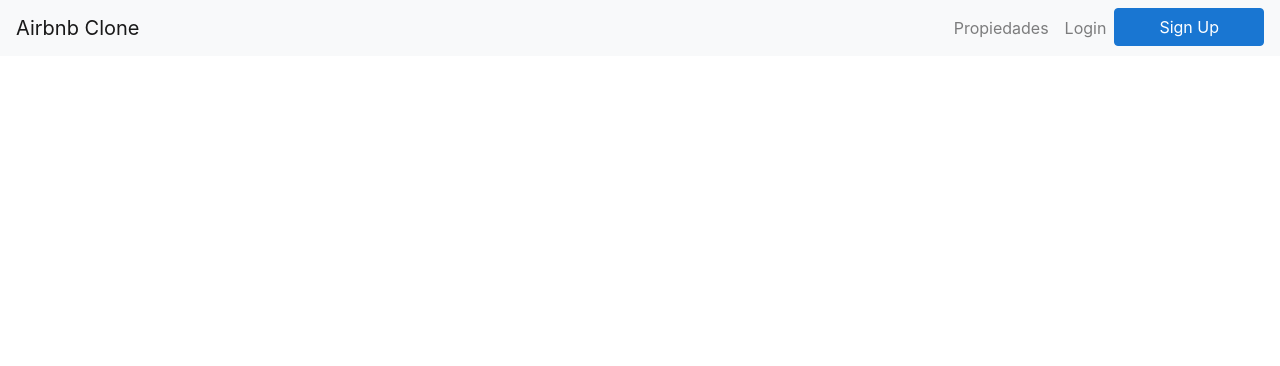
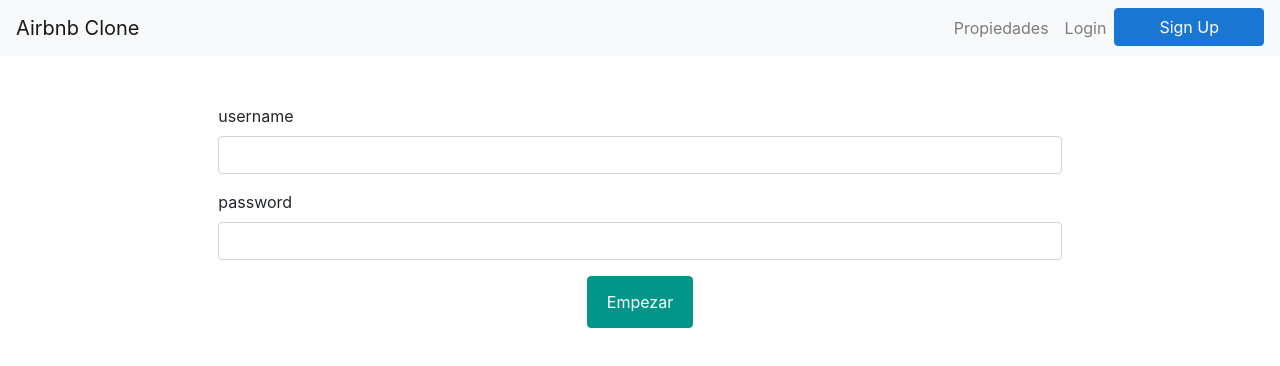
Before and after one commit to LigorioSalgado/b22-airbnb-clone, a React app: page /login in a window 1280 px wide. Shown: the top 366 px of the page. Built offline with nearby package versions, Linux system fonts and the light colour scheme.

Commit message:
navbar semi-completed

```diff
--- a/src/Routes.js
+++ b/src/Routes.js
@@ -6,7 +6,8 @@ import React, { Component } from 'react';
 
 import Navbar from './components/Navbar/Navbar';
 import Signup from './components/Signup/Signup';
-import Home from './components/Home/Home'
+import Home from './components/Home/Home';
+import Login from './components/Login/Login';
 
 class Routes extends Component {
 
@@ -17,6 +18,7 @@ class Routes extends Component {
             <main>
                 <Navbar/>
                 <Route exact path='/signup' component={Signup}/>
+                <Route exact path='/login' component={Login}/>
                 <Route exact path='/' component={Home}/>
 
 
--- a/src/components/Login/Login.js
+++ b/src/components/Login/Login.js
@@ -0,0 +1,64 @@
+import React, { Component } from 'react';
+import './login.scss';
+import GenericInput from '../GenericInput/GenericInput';
+import services from '../../services';
+
+
+class Login extends Component{
+
+    constructor(props){
+        super(props);
+        this.state = {
+            username:"",
+            password:""
+        }
+
+    }
+
+
+    checkInput = (event)=>{
+        let {name,value} =  event.target
+        this.setState({
+            [name]:value
+        })
+
+    }
+
+    formSubmit = (e) => {
+        e.preventDefault();
+        services.loginUser(this.state).then((resp) => {
+            localStorage.setItem('token',resp.data.token);
+            this.props.history.push('/')
+        }).catch((err) => {
+            console.log(err.response.data)
+        })
+
+    }
+
+    render(){
+        return(
+            <div className="row d-flex justify-content-center mt-5">
+                <div className="col-md-10 col-lg-8 ">
+                    <form action="" onSubmit={this.formSubmit}>
+                        <GenericInput type={"text"} name={"username"}
+                            value={this.state.username}
+                            change={this.checkInput} />
+
+                        <GenericInput type={"password"} name={"password"}
+                            value={this.state.password}
+                            change={this.checkInput} />
+                        <div className="text-center">
+                            <button type="submit" className="btn btn-login mx-auto">Empezar</button>
+
+                        </div>
+
+                    </form>
+                </div>
+            </div>
+
+        )
+    }
+
+}
+
+export default Login;
--- /dev/null
+++ b/src/components/Login/login.scss
@@ -0,0 +1,15 @@
+@import '../../colors.scss';
+
+
+.btn-login {
+    background-color: $ACCENT_COLOR;
+    color: $TEXT_COLOR !important;
+    border: 1px solid $ACCENT_COLOR;
+    padding: 0.8rem 1.2rem;
+
+        &:hover{
+            background-color: transparent;
+            color: $PRIMARY_TEXT !important;
+        }
+
+}
--- a/src/components/Navbar/Navbar.js
+++ b/src/components/Navbar/Navbar.js
@@ -1,8 +1,42 @@
 import React, { Component } from 'react';
 import './navbar.scss';
+import isAuthenticated from '../../resolvers/isAuthenticated';
+import payload from '../../resolvers/payload';
+import {Link} from 'react-router-dom';
 
 class Navbar extends Component {
 
+
+    checkAuthenticatedUser = () => {
+       if(true){
+           return(
+               <div>
+                    <li className="nav-item">
+                        <Link className="nav-link">Logut</Link>
+                    </li>
+                     <li className="nav-item">
+                        <Link className="nav-link">
+                            Hola {payload().username} !!!
+                        </Link>
+                     </li>
+
+               </div>
+           )
+       }else{
+            return(
+                <div>
+                    <li className="nav-item">
+                        <Link className="nav-link">Login</Link>
+                    </li>
+                     <li className="nav-item">
+                        <Link className="btn btn-signup">Signup</Link>
+                     </li>
+
+               </div>
+            )
+
+       }
+    }
 
 
     render(){
--- /dev/null
+++ b/src/resolvers/isAuthenticated.js
@@ -0,0 +1 @@
+export default  () =>  localStorage.getItem('token') !== null
--- /dev/null
+++ b/src/resolvers/payload.js
@@ -0,0 +1,7 @@
+export default () => {
+    let token = localStorage.getItem('token');
+    let base64Uri = token.split('.')[1];
+    let base64 = base64Uri.replace('-','+').replace('_','/');
+    return JSON.parse(window.atob(base64));
+
+}
--- a/src/services.js
+++ b/src/services.js
@@ -4,7 +4,10 @@ import CONST from './const';
 
 const createUser = data => axios.post(CONST.API_URL+"user/create",data);
 
+const loginUser =  data=> axios.post(CONST.API_URL+"login",data)
+
 
 export default {
-    createUser
+    createUser,
+    loginUser
 }
```
